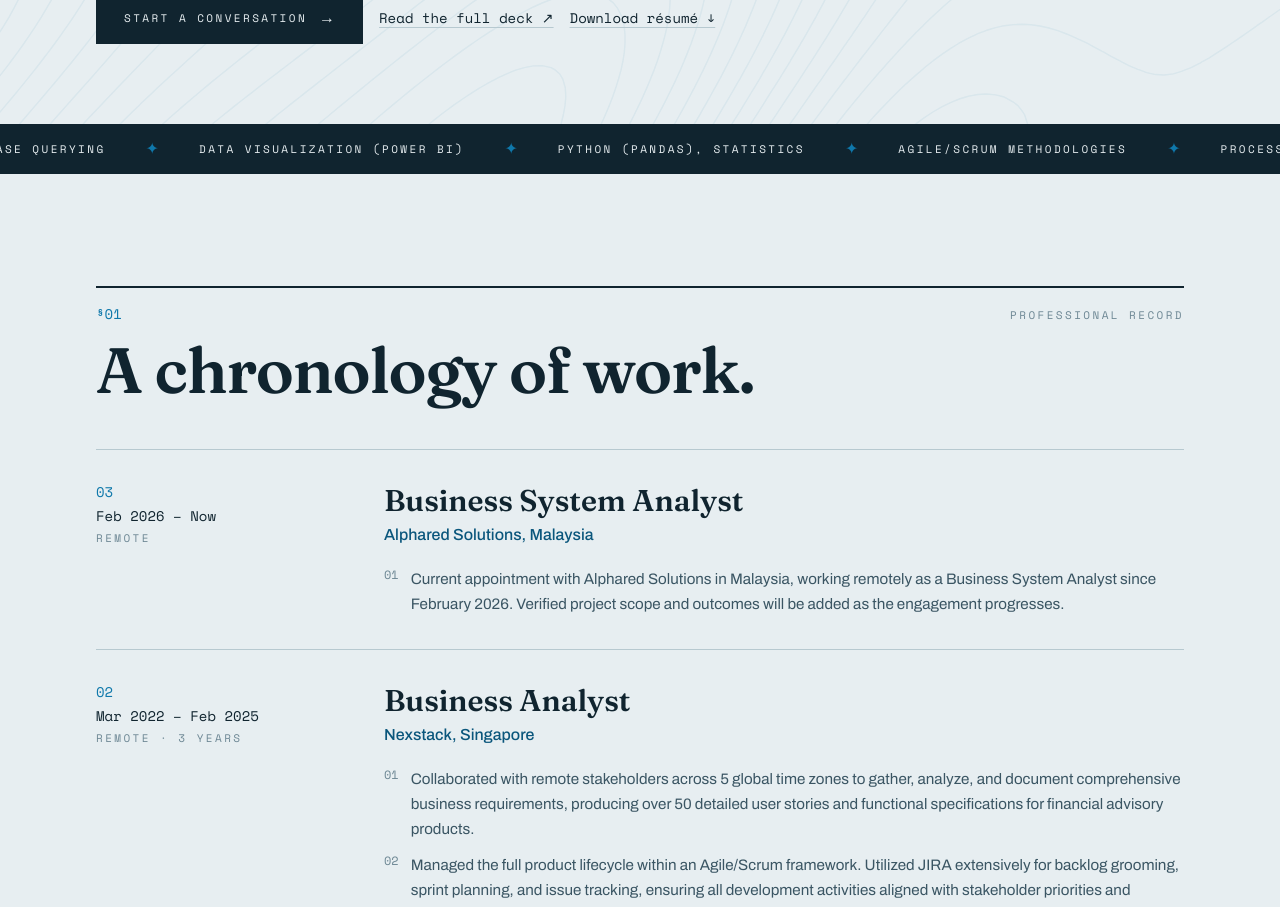
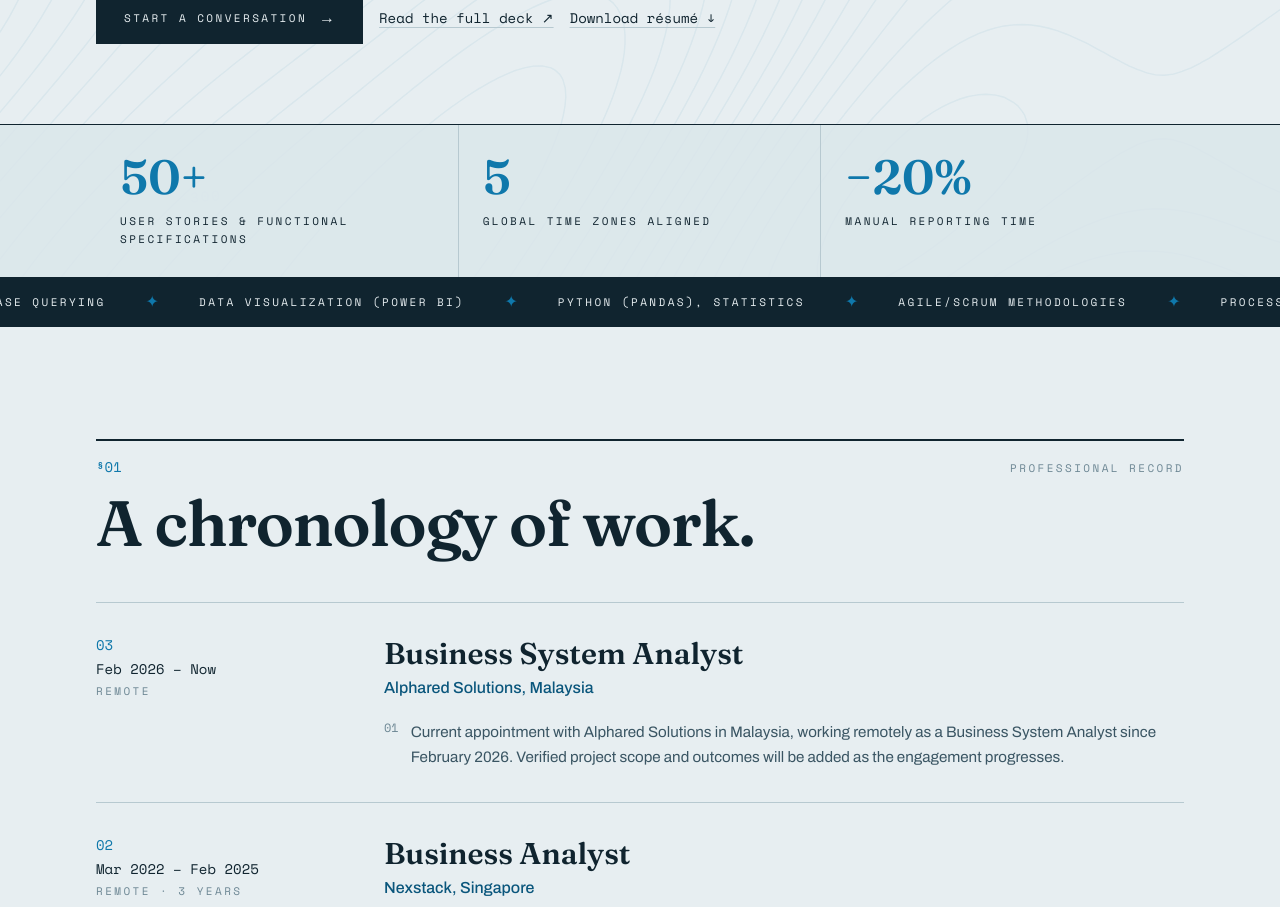
Before and after one commit to channyeintun/sumyat-portfolio, a Next.js app: page / in a window 1280 px wide. Shown: the part 980-1887 px from the top of the page. Built offline with nearby package versions, Linux system fonts and the light colour scheme; no server answers.

Commit message:
feat: surface key outcomes in hero

```diff
--- a/src/components/Hero.tsx
+++ b/src/components/Hero.tsx
@@ -7,6 +7,12 @@ const meta = [
   { k: "Based", v: profile.location },
   { k: "Experience", v: "3+ years, fully remote" },
   { k: "Availability", v: `Open — ${profile.availability} notice` },
+];
+
+const outcomes = [
+  { value: "50+", label: "User stories & functional specifications" },
+  { value: "5", label: "Global time zones aligned" },
+  { value: "−20%", label: "Manual reporting time" },
 ];
 
 export default function Hero() {
@@ -132,6 +138,29 @@ export default function Hero() {
         </div>
       </div>
 
+      {/* Recruiter-speed proof points — the strongest outcomes above the fold. */}
+      <div className="relative z-10 border-t border-ink bg-paper-2/80">
+        <dl className="mx-auto grid max-w-6xl sm:grid-cols-3 sm:px-8">
+          {outcomes.map((outcome, index) => (
+            <div
+              key={outcome.value}
+              className={`grid grid-cols-[auto_1fr] items-center gap-4 border-line px-5 py-5 sm:block sm:px-6 sm:py-7 ${
+                index < outcomes.length - 1
+                  ? "border-b sm:border-b-0 sm:border-r"
+                  : ""
+              }`}
+            >
+              <dt className="font-display text-4xl font-semibold leading-none text-accent sm:text-5xl">
+                {outcome.value}
+              </dt>
+              <dd className="label leading-relaxed text-ink sm:mt-3">
+                {outcome.label}
+              </dd>
+            </div>
+          ))}
+        </dl>
+      </div>
+
       {/* Running toolkit ticker */}
       <div className="relative z-10 overflow-hidden border-t border-ink bg-ink py-3">
         <div className="marquee-track flex w-max items-center gap-10 whitespace-nowrap">
```
